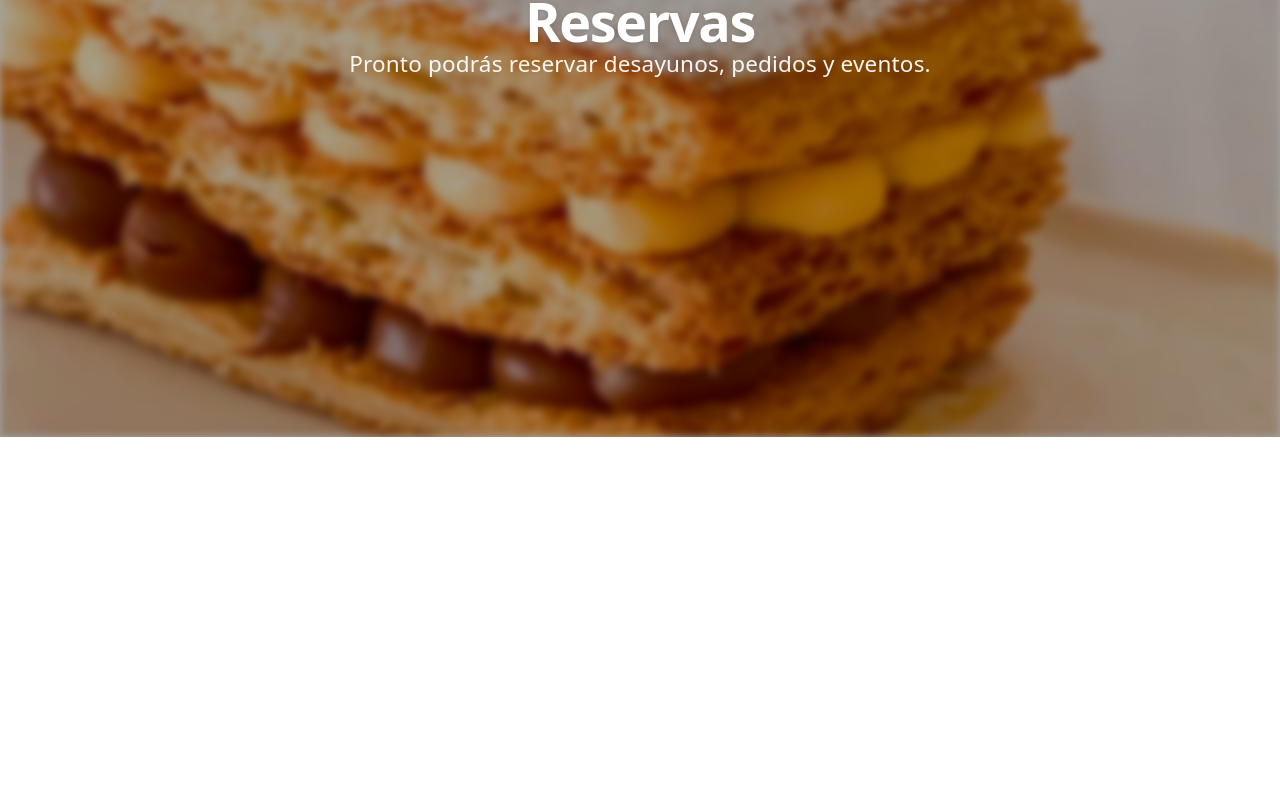
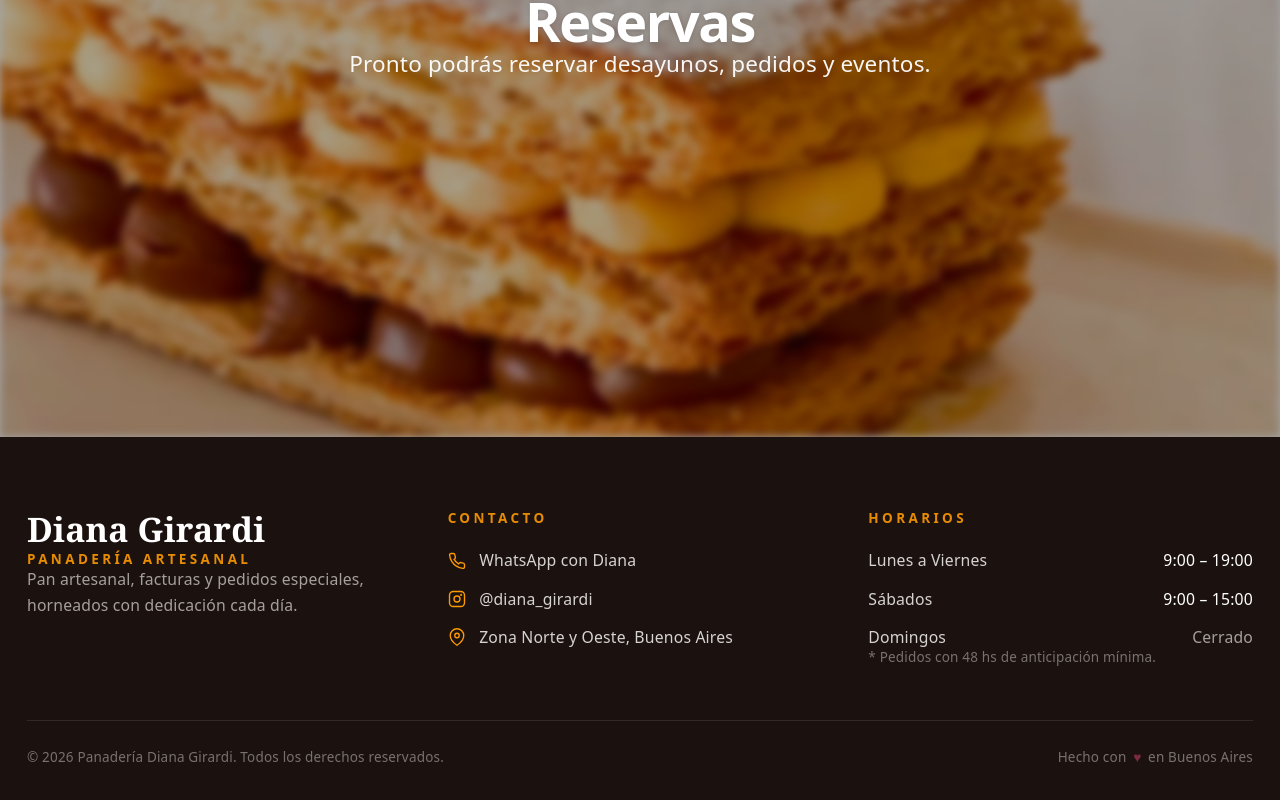
Before and after one commit to juanschechtel/PanaderiaDianaGirardi, a React (Vite) app in the folder frontend/: page / in a window 1280 px wide. Shown: the part 2760-3560 px from the top of the page. Before the commit the page ends 3197 px from the top, so only its background shows below. Built offline with nearby package versions, Linux system fonts and the light colour scheme.

Commit message:
Se agrego un footer, (Ms y PZ)(10min)

```diff
--- a/frontend/src/App.jsx
+++ b/frontend/src/App.jsx
@@ -2,6 +2,7 @@ import Home from './pages/Home'
 import Productos from './pages/Productos'
 import Nosotros from './pages/Nosotros'
 import Reservas from './pages/Reservas'
+import Footer from './components/Footer'
 import Nav from './components/nav'
 import { CartProvider } from './components/CartContext'
 import './App.css'
@@ -14,6 +15,7 @@ export default function App() {
       <Productos />
       <Nosotros />
       <Reservas />
+      <Footer />
     </CartProvider>
   )
 }
--- /dev/null
+++ b/frontend/src/components/Footer.jsx
@@ -0,0 +1,121 @@
+const BRAND = '#7B2D3E'
+
+export default function Footer() {
+  return (
+    <footer className="w-full bg-[#1B1210] px-4 py-14 text-stone-300 sm:px-6 sm:py-16">
+      <div className="mx-auto grid max-w-7xl gap-12 sm:grid-cols-2 lg:grid-cols-3 lg:gap-8">
+        {/* Marca */}
+        <div>
+          <h2 className="font-serif text-3xl font-semibold text-white">
+            Diana Girardi
+          </h2>
+          <p className="mt-1 text-xs font-semibold tracking-[0.25em] text-amber-500/90">
+            PANADERÍA ARTESANAL
+          </p>
+          <p className="mt-4 max-w-xs text-sm leading-relaxed text-stone-400">
+            Pan artesanal, facturas y pedidos especiales, horneados con
+            dedicación cada día.
+          </p>
+        </div>
+
+        {/* Contacto */}
+        <div>
+          <p className="text-xs font-semibold tracking-[0.25em] text-amber-500/90">
+            CONTACTO
+          </p>
+          <ul className="mt-5 flex flex-col gap-3.5">
+            <li>
+              <a
+                href="https://wa.me/5490000000000"
+                target="_blank"
+                rel="noreferrer"
+                className="flex items-center gap-3 text-sm text-stone-300 transition-colors hover:text-white"
+              >
+                <IconPhone className="h-4 w-4 shrink-0 text-amber-500" />
+                WhatsApp con Diana
+              </a>
+            </li>
+            <li>
+              <a
+                href="#"
+                target="_blank"
+                rel="noreferrer"
+                className="flex items-center gap-3 text-sm text-stone-300 transition-colors hover:text-white"
+              >
+                <IconInstagram className="h-4 w-4 shrink-0 text-amber-500" />
+                @diana_girardi
+              </a>
+            </li>
+            <li className="flex items-center gap-3 text-sm text-stone-300">
+              <IconPin className="h-4 w-4 shrink-0 text-amber-500" />
+              Zona Norte y Oeste, Buenos Aires
+            </li>
+          </ul>
+        </div>
+
+        {/* Horarios */}
+        <div>
+          <p className="text-xs font-semibold tracking-[0.25em] text-amber-500/90">
+            HORARIOS
+          </p>
+          <ul className="mt-5 flex flex-col gap-3.5">
+            <li className="flex items-center justify-between gap-4 text-sm">
+              <span className="text-stone-300">Lunes a Viernes</span>
+              <span className="font-medium text-white">9:00 – 19:00</span>
+            </li>
+            <li className="flex items-center justify-between gap-4 text-sm">
+              <span className="text-stone-300">Sábados</span>
+              <span className="font-medium text-white">9:00 – 15:00</span>
+            </li>
+            <li className="flex items-center justify-between gap-4 text-sm">
+              <span className="text-stone-300">Domingos</span>
+              <span className="font-medium text-stone-400">Cerrado</span>
+            </li>
+          </ul>
+          <p className="mt-4 text-xs text-stone-500">
+            * Pedidos con 48 hs de anticipación mínima.
+          </p>
+        </div>
+      </div>
+
+      {/* Línea inferior */}
+      <div className="mx-auto mt-12 flex max-w-7xl flex-col items-center justify-between gap-3 border-t border-white/10 pt-6 text-xs text-stone-500 sm:flex-row">
+        <span>© {new Date().getFullYear()} Panadería Diana Girardi. Todos los derechos reservados.</span>
+        <span className="flex items-center gap-1.5">
+          Hecho con
+          <span style={{ color: BRAND }}>♥</span>
+          en Buenos Aires
+        </span>
+      </div>
+    </footer>
+  )
+}
+
+/* --- Íconos inline --- */
+
+function IconPhone(props) {
+  return (
+    <svg viewBox="0 0 24 24" fill="none" stroke="currentColor" strokeWidth={1.8} {...props}>
+      <path d="M22 16.92v3a2 2 0 0 1-2.18 2 19.79 19.79 0 0 1-8.63-3.07 19.5 19.5 0 0 1-6-6 19.79 19.79 0 0 1-3.07-8.67A2 2 0 0 1 4.11 2h3a2 2 0 0 1 2 1.72c.127.96.361 1.903.7 2.81a2 2 0 0 1-.45 2.11L8.09 9.91a16 16 0 0 0 6 6l1.27-1.27a2 2 0 0 1 2.11-.45c.907.339 1.85.573 2.81.7A2 2 0 0 1 22 16.92Z" />
+    </svg>
+  )
+}
+
+function IconInstagram(props) {
+  return (
+    <svg viewBox="0 0 24 24" fill="none" stroke="currentColor" strokeWidth={1.8} {...props}>
+      <rect x="2" y="2" width="20" height="20" rx="5" />
+      <circle cx="12" cy="12" r="4" />
+      <circle cx="17.5" cy="6.5" r="0.5" fill="currentColor" />
+    </svg>
+  )
+}
+
+function IconPin(props) {
+  return (
+    <svg viewBox="0 0 24 24" fill="none" stroke="currentColor" strokeWidth={1.8} {...props}>
+      <path d="M21 10c0 7-9 13-9 13s-9-6-9-13a9 9 0 0 1 18 0Z" />
+      <circle cx="12" cy="10" r="3" />
+    </svg>
+  )
+}
```
